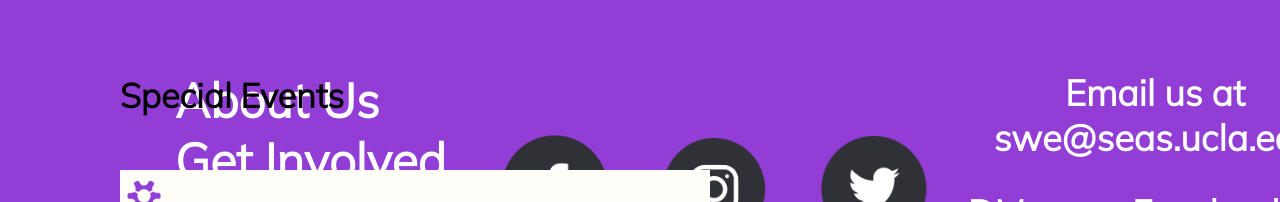
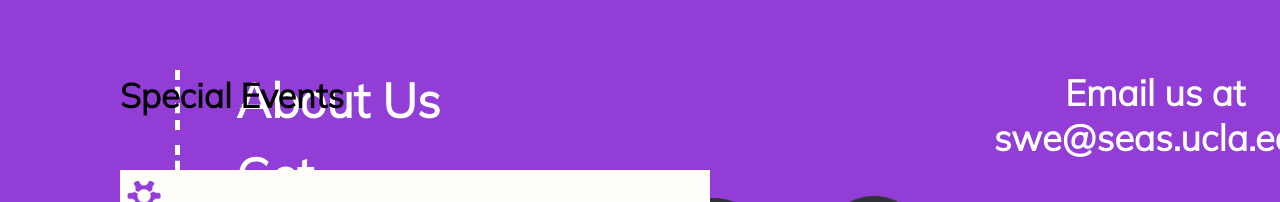
Before and after one commit to swe-ucla/swe-site, a React (Create React App) app in the folder swe/: page /#/events in a window 1280 px wide. Shown: the part 750-952 px from the top of the page. Built offline with nearby package versions, Linux system fonts and the light colour scheme.

Commit message:
add border
add border, spacing between lines

```diff
--- a/swe/src/styles/layout.css
+++ b/swe/src/styles/layout.css
@@ -317,7 +317,7 @@
 .footergen
 {
   display:relative;
-  /*margin-top: 2000px for now to see footer at bottom ish*/
+  /*margin-top: 2000px; for now to see footer at bottom ish*/
 }
 
 
@@ -329,14 +329,12 @@
   bottom:0;
   justify-content: center;
   padding: 75px 75px 75px 75px;
-
 }
  .footer15
 {
   display:flex;
   flex-direction: column;
   flex:1;
-
 }
 
 .foot-logo
@@ -345,6 +343,7 @@
   padding-left: 20px;
   padding-right:20px;
 }
+
 .foot-button {
   display:flex;
   background-color: rgb(147, 61, 215, 1);
@@ -357,10 +356,8 @@
   font-size: 36px;
   font-weight: bold;
   flex:1;
+}
 
-
-
-}
 .foot-left {
   display:flex;
   background-color: rgb(147, 61, 215, 1);
@@ -374,11 +371,12 @@
   font-weight: bold;
   flex:1;
   margin-left: 100px;
+  margin-bottom: 15px;
 
+  border-left: 5px white dashed;
+  padding-left: 56px;
+}
 
-
-
-}
  .footer2
 {
   display:flex;
```
